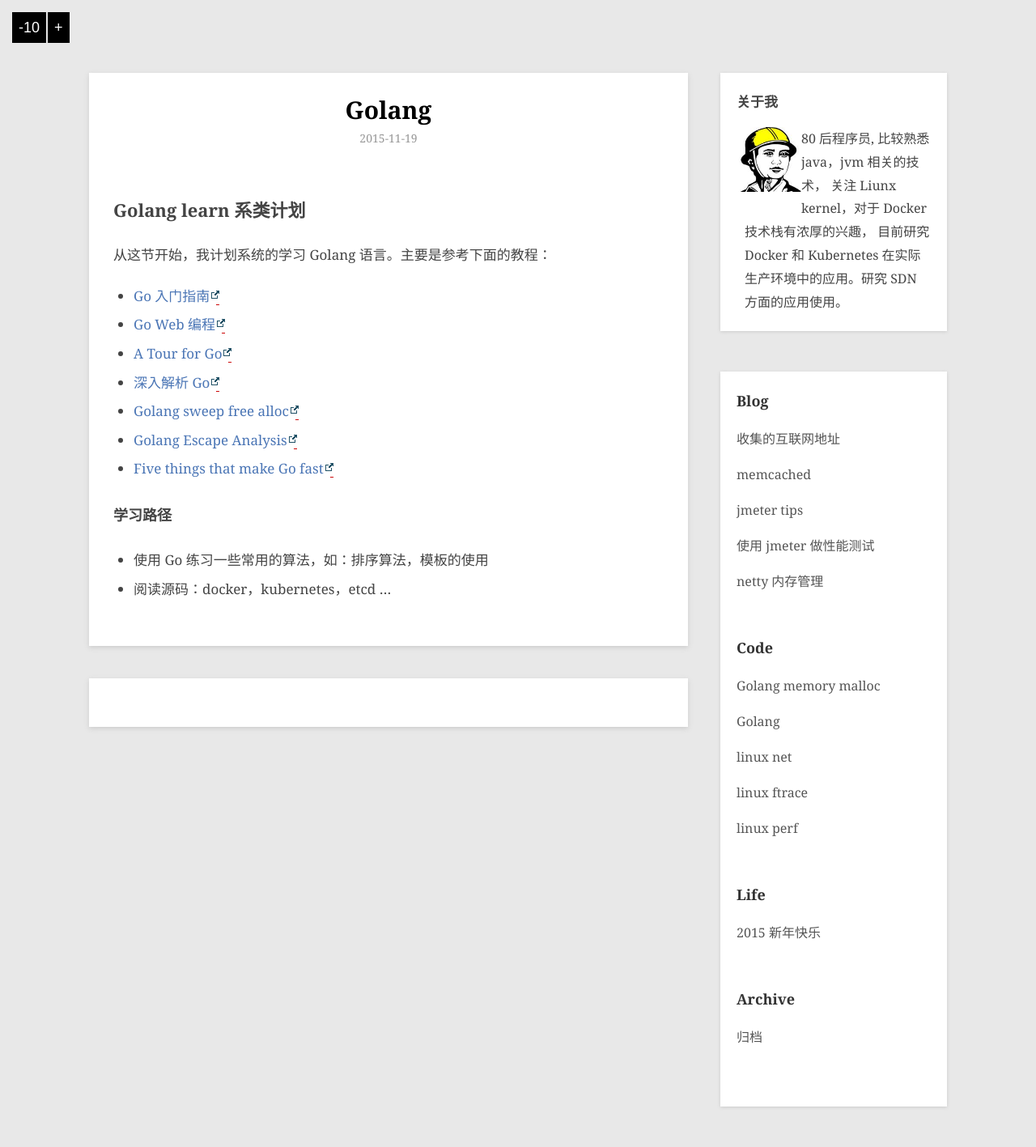
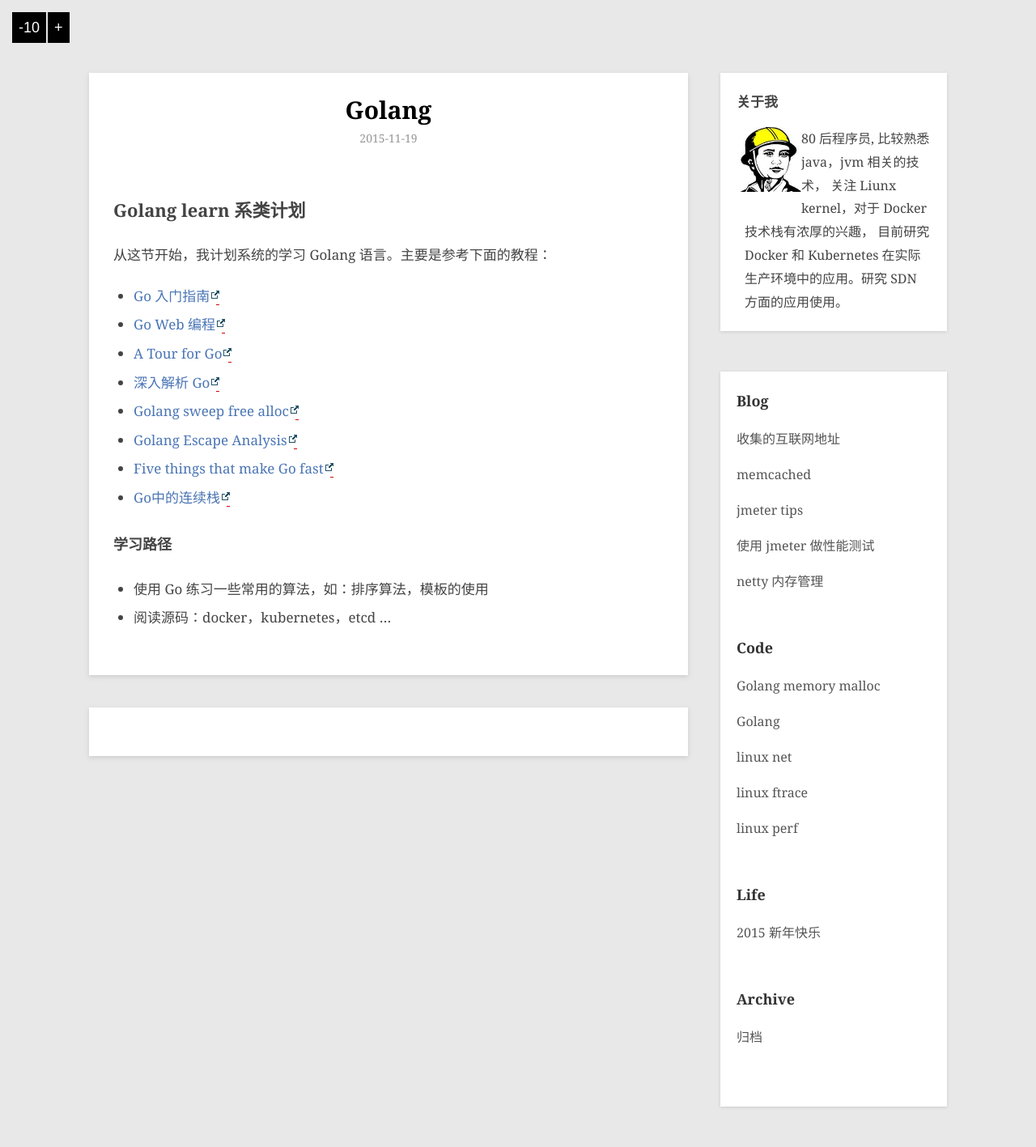
Before and after one commit to hushi55/hushi55.github.io, a Jekyll site: the page built from _posts/code/2015-11-19-golang-learn.md, in a window 1280 px wide. Shown: the whole page at 81% size. Built offline with Jekyll 4.4.1, drawn with Linux system fonts in a browser that asks for light colours; Markdown is read by kramdown in place of the engine named in the settings; comment, search, counter and statistics services are not loaded.

Commit message:
add link

```diff
--- a/_posts/code/2015-11-19-golang-learn.md
+++ b/_posts/code/2015-11-19-golang-learn.md
@@ -15,6 +15,7 @@ tags: [linux, kernel, net]
 - [Golang sweep free alloc](https://github.com/golang/proposal/blob/master/design/12800-sweep-free-alloc.md)
 - [Golang Escape Analysis](http://blog.rocana.com/golang-escape-analysis)
 - [Five things that make Go fast](http://dave.cheney.net/2014/06/07/five-things-that-make-go-fast)
+- [Go中的连续栈](http://air.googol.im/2014/03/28/contiguous-stacks-in-go.html)
 
 ### 学习路径
 
```
